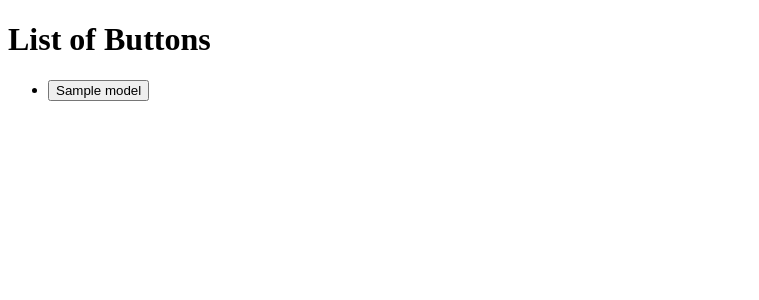
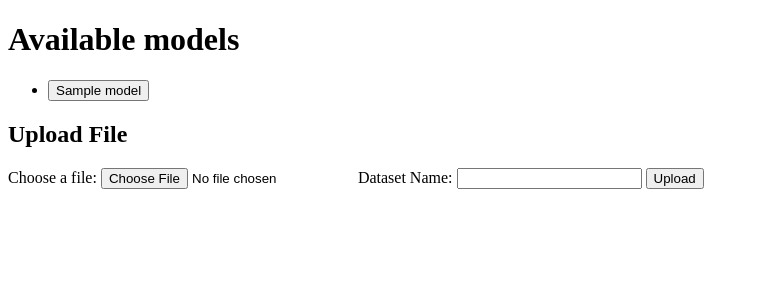
Before and after one commit to unniisme/Multi-Faceted-Set-Expansion, a Flask app: template templates/select.html in a window 1280 px wide. Shown: the top 300 px of the page, without its empty margins (0-759 px from the left). Run offline with Flask 3, Linux system fonts and the light colour scheme; the template is opened without the code that fills it: most values are stand-ins (such as "Sample title", 1, 10 or a date in 2020); parts of the project's set-up code (start-up, migrations or seed data) failed here and were passed over.

Commit message:
Updated website to have upload file button

```diff
--- a/app.py
+++ b/app.py
@@ -1,49 +1,97 @@
-from flask import Flask, render_template, request, flash
+from flask import Flask, render_template, request, redirect, url_for
 from model.experiment_people import Model
 import json
 import os
 
 app = Flask(__name__)
+# Initialization
 basepath = "data/"
+models = {}
 
 #functions
-def load_files(path):
+def load_file(path):
     with open(path) as json_file:
         return json.load(json_file)
+
+def save_file(path, obj):
+    with open(path, "w") as json_file:
+        json.dump(obj, json_file)
 
 
 def initiate_model(folder_name):
 
-    entity_dict = load_files( folder_name + '/entity_dict.json')
+    model = Model()
 
-    entity_map = load_files( folder_name + '/entity_map.json')
+    # entity_map has to necessarily be present
 
-    list_dict = load_files( folder_name + '/list_dict.json')
+    try:
+        entity_map = load_file( folder_name + '/entity_map.json')
 
-    list_map = load_files( folder_name + '/list_map.json')
+        entity_dict = load_file( folder_name + '/entity_dict.json')
 
-    model = Model()
+        list_dict = load_file( folder_name + '/list_dict.json')
+
+        list_map = load_file( folder_name + '/list_map.json')
+
+    except OSError as e:
+        # Only entity_map present
+        entity_map, list_map, entity_dict, list_dict = model.create_map(folder_name + '/entity_map.json')
+
+        save_file( folder_name + '/entity_dict.json', entity_dict)
+
+        save_file( folder_name + '/list_dict.json', list_dict)
+
+        save_file( folder_name + '/list_map.json', list_map)
+
     model.initiate(entity_map, list_map, entity_dict, list_dict)
+
     print(f"Initiated model at {folder_name}")
     return model
 
-# Initialization
-models = {}
-for directory in os.listdir(basepath):
-    datafile = basepath + directory + "/entity_dict.json"
-    modelpath = basepath + directory
+def load_models():
+    for directory in os.listdir(basepath):
+        if directory in models:
+            continue
 
-    data = load_files(datafile)
-    model = initiate_model(modelpath)
-    model.load_similarity_matrix(modelpath+"/")
-    entries = data.keys()
+        modelpath = basepath + directory
 
-    models[directory] = {"model" : model, "entries" : entries, "modelpath" : modelpath}
+        model = initiate_model(modelpath)
+        model.load_similarity_matrix(modelpath+"/")
 
+        datafile = basepath + directory + "/entity_dict.json"
+        data = load_file(datafile)
+        entries = data.keys()
+
+        models[directory] = {"model" : model, "entries" : entries, "modelpath" : modelpath}
+
+
+load_models()
 print("Finished intializing")
 
 @app.route("/", methods=["GET", "POST"])
 def select_page():
+
+    if request.method == "POST":
+        # Get the uploaded file and group name from the form
+        uploaded_file = request.files['file']
+        dir_name = request.form['groupName']
+
+        # Check if a file was selected
+        if uploaded_file.filename == '':
+            return "No file selected!"
+
+        # Save the file to a folder
+        os.makedirs(basepath + dir_name, exist_ok=True)
+        file_path = os.path.join(basepath + dir_name, "entity_map.json")
+        uploaded_file.save(file_path)
+
+        try:
+            load_models()
+        except Exception as e:
+            return str(e)
+
+        return redirect(url_for('/'))
+
     return render_template("select.html", models = models)
 
 @app.route("/models/<model_name>", methods=["GET", "POST"])
--- a/templates/select.html
+++ b/templates/select.html
@@ -4,7 +4,7 @@
     <title>FaSet Demo</title>
 </head>
 <body>
-    <h1>List of Buttons</h1>
+    <h1>Available models</h1>
     <ul>
         {% for model in models %}
             <li>
@@ -15,4 +15,15 @@
         {% endfor %}
     </ul>
 
+    <h2>Upload File</h2>
+    <form method="post" enctype="multipart/form-data">
+        <label for="file">Choose a file:</label>
+        <input type="file" id="file" name="file" accept=".json">
+
+        <label for="groupName">Dataset Name:</label>
+        <input type="text" id="groupName" name="groupName" required>
+
+        <input type="submit" value="Upload">
+    </form>
+
 </body>
```
